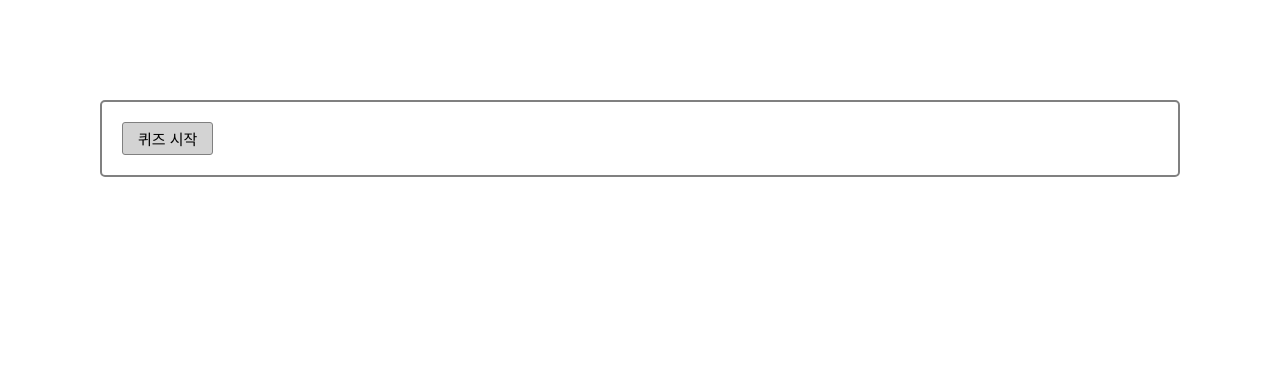
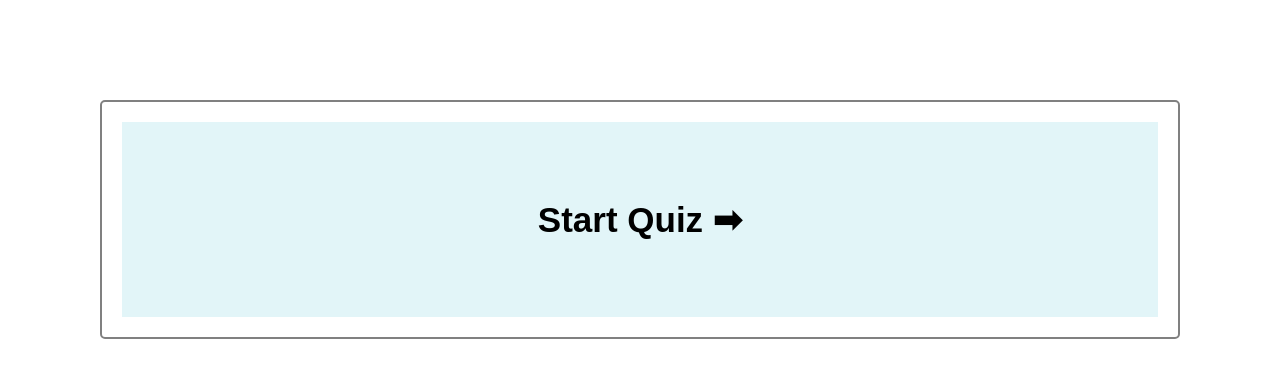
Before and after one commit to Blair-0404/classting-quiz-project, a React (Create React App) app: page / in a window 1280 px wide. Shown: the top 378 px of the page. Built offline with nearby package versions, Linux system fonts and the light colour scheme.

Commit message:
[feat] 시작페이지에 컴포넌트 생성 및 스타일링

```diff
--- /dev/null
+++ b/src/containers/StartContainer/index.tsx
@@ -0,0 +1,16 @@
+import React from 'react';
+import { Link } from 'react-router-dom';
+
+import {QuizStartContainer, Title} from './style'
+
+function StartContainer() {
+  return (
+    <QuizStartContainer>
+    <Link to="/quiz">
+      <Title>Start Quiz ➡</Title>
+    </Link>
+    </QuizStartContainer>
+  );
+}
+
+export default StartContainer;
--- /dev/null
+++ b/src/containers/StartContainer/style.ts
@@ -0,0 +1,20 @@
+import styled from 'styled-components';
+
+export const QuizStartContainer = styled.div`
+  padding: 80px;
+  width: 100%;
+  display: flex;
+  justify-content: center;
+  background-color: #e2f5f8;
+
+`;
+
+export const Title = styled.h1`
+  font-size: 35px;
+  font-weight: 600;
+
+  &:hover {
+    color: gray;
+    cursor: pointer;
+  }
+`;
--- a/src/pages/start/index.tsx
+++ b/src/pages/start/index.tsx
@@ -1,14 +1,11 @@
 import React from 'react';
-import Button from '../../components/Button';
-import { Link } from 'react-router-dom';
+import StartContainer from '../../containers/StartContainer';
 
 
 function start() {
 
   return (
-    <Link to='/quiz'>
-    <Button title="퀴즈 시작" isClickable={true} />
-    </Link>
+    <StartContainer />
   );
 }
 
```
